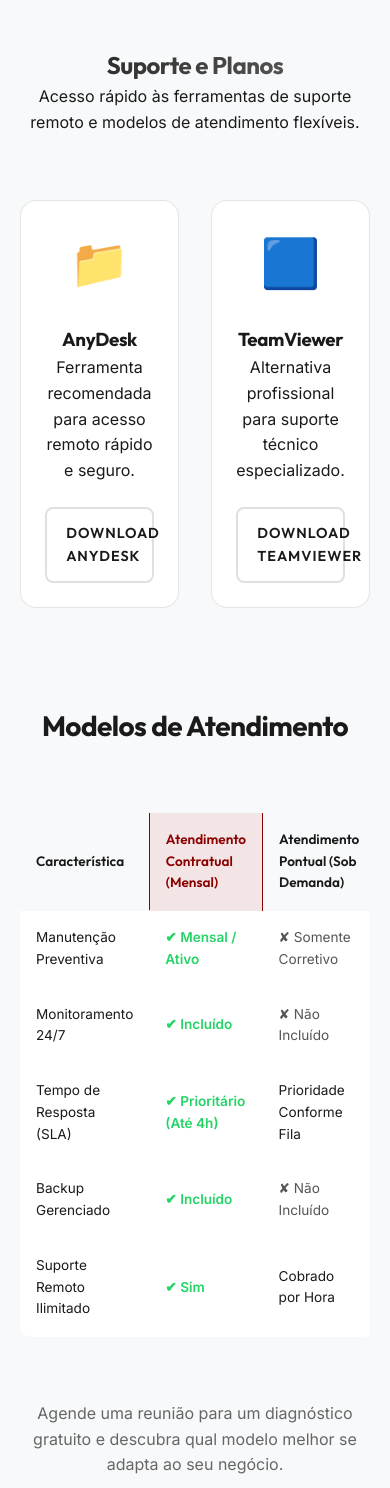
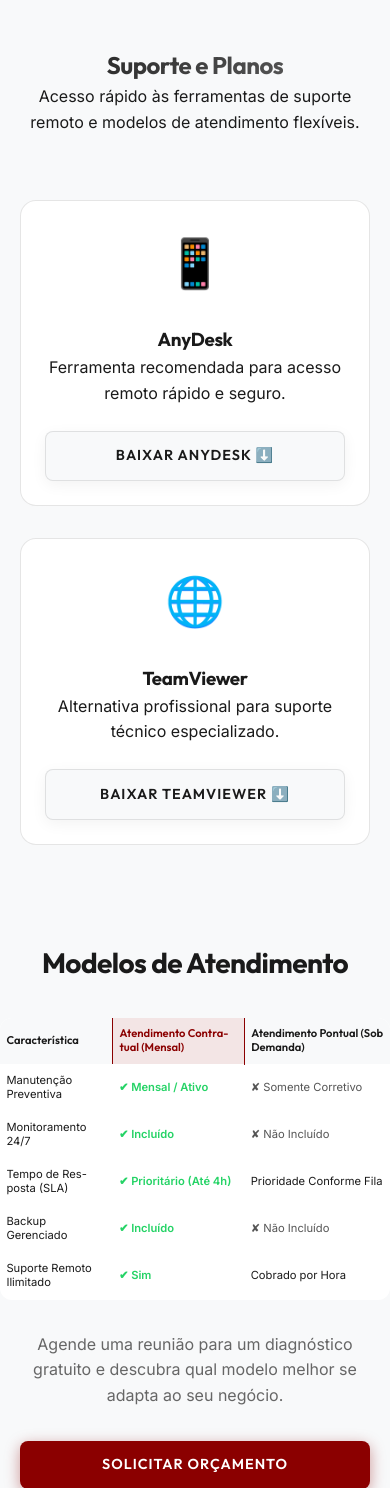
Before and after one commit to NicholasJoazeiro/ZRS-Inform-tica, a Node server app: page /suporte in a window 390 px wide. Shown: the part 146-1634 px from the top of the page. Run offline with Node 20, Linux system fonts and the light colour scheme.

Commit message:
style: apply user-requested mobile UI polishes

```diff
--- a/views/pages/suporte.ejs
+++ b/views/pages/suporte.ejs
@@ -12,16 +12,16 @@
     <section class="support-tools">
         <div class="container support-grid">
             <div class="glass-card reveal text-center">
-                <div class="tool-icon">📁</div>
+                <div class="tool-icon">📱</div>
                 <h3>AnyDesk</h3>
                 <p>Ferramenta recomendada para acesso remoto rápido e seguro.</p>
-                <a href="https://anydesk.com/pt/downloads" target="_blank" class="btn btn-outline">Download AnyDesk</a>
+                <a href="https://anydesk.com/pt/downloads" target="_blank" class="btn download-btn">Baixar AnyDesk ⬇️</a>
             </div>
             <div class="glass-card reveal text-center">
-                <div class="tool-icon">🟦</div>
+                <div class="tool-icon">🌐</div>
                 <h3>TeamViewer</h3>
                 <p>Alternativa profissional para suporte técnico especializado.</p>
-                <a href="https://www.teamviewer.com/pt-br/download/" target="_blank" class="btn btn-outline">Download TeamViewer</a>
+                <a href="https://www.teamviewer.com/pt-br/download/" target="_blank" class="btn download-btn">Baixar TeamViewer ⬇️</a>
             </div>
         </div>
     </section>
@@ -169,9 +169,31 @@
     margin-bottom: 2rem;
 }
 
+.download-btn {
+    display: flex;
+    align-items: center;
+    justify-content: center;
+    gap: 10px;
+    background: var(--bg-deep);
+    border: 1px solid var(--border-color);
+    color: var(--text-main);
+    box-shadow: 0 4px 15px rgba(0,0,0,0.05);
+}
+.download-btn:hover {
+    background: var(--brand-red);
+    color: white;
+    border-color: var(--brand-red);
+}
+
 @media (max-width: 991px) {
-    .support-grid { grid-template-columns: 1fr; }
+    .support-grid { flex-direction: column; align-items: center; }
+    .support-grid > div { width: 100%; max-width: 500px; }
     .plans-table th, .plans-table td { padding: 1rem; font-size: 0.85rem; }
+}
+
+@media (max-width: 600px) {
+    .plans-table-container { margin: 2rem -1.25rem; border-radius: 0; border-left: none; border-right: none;}
+    .plans-table th, .plans-table td { padding: 0.6rem 0.4rem; font-size: 0.7rem; line-height: 1.2; word-wrap: break-word; hyphens: auto; }
 }
 </style>
 
```
Also changed, not shown: views/pages/blog.ejs (+14 -0 lines), views/pages/index.ejs (+15 -2 lines), views/partials/header.ejs (+29 -6 lines).
